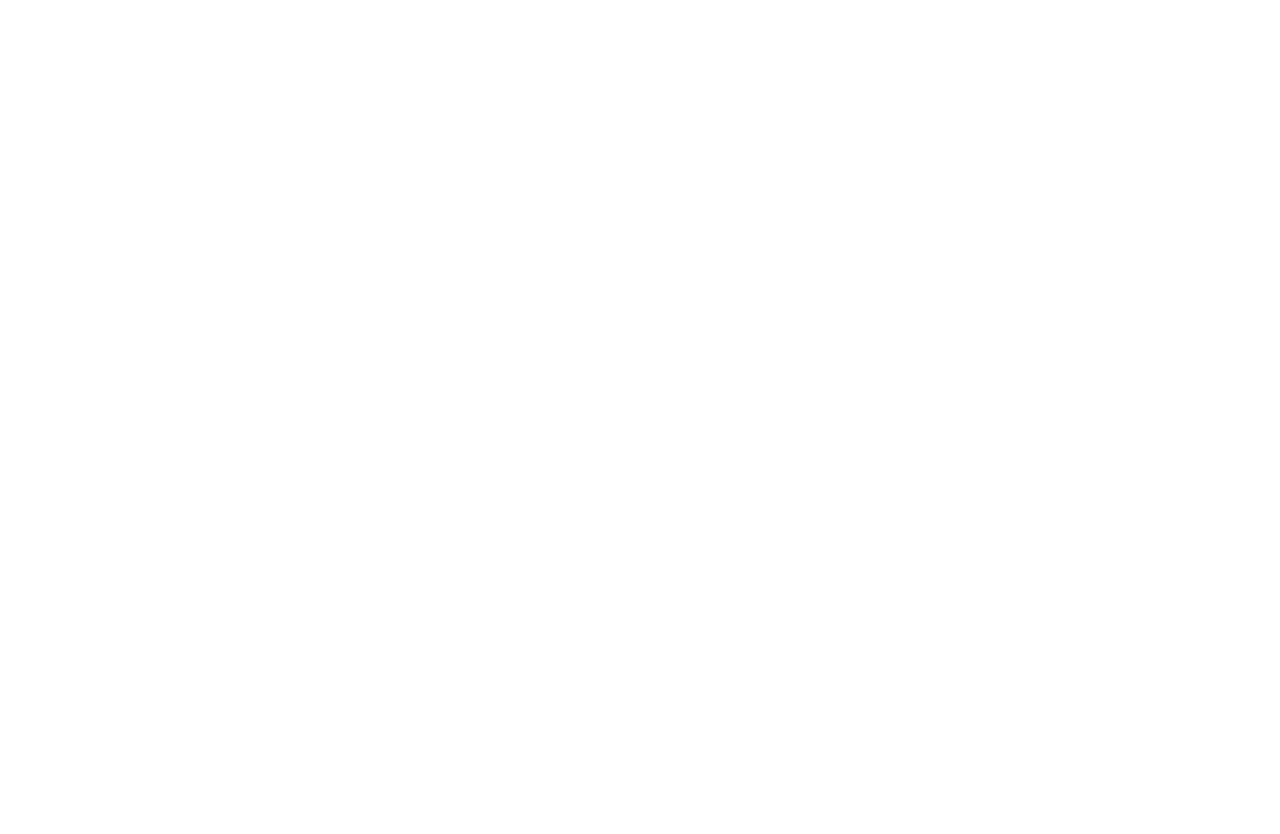
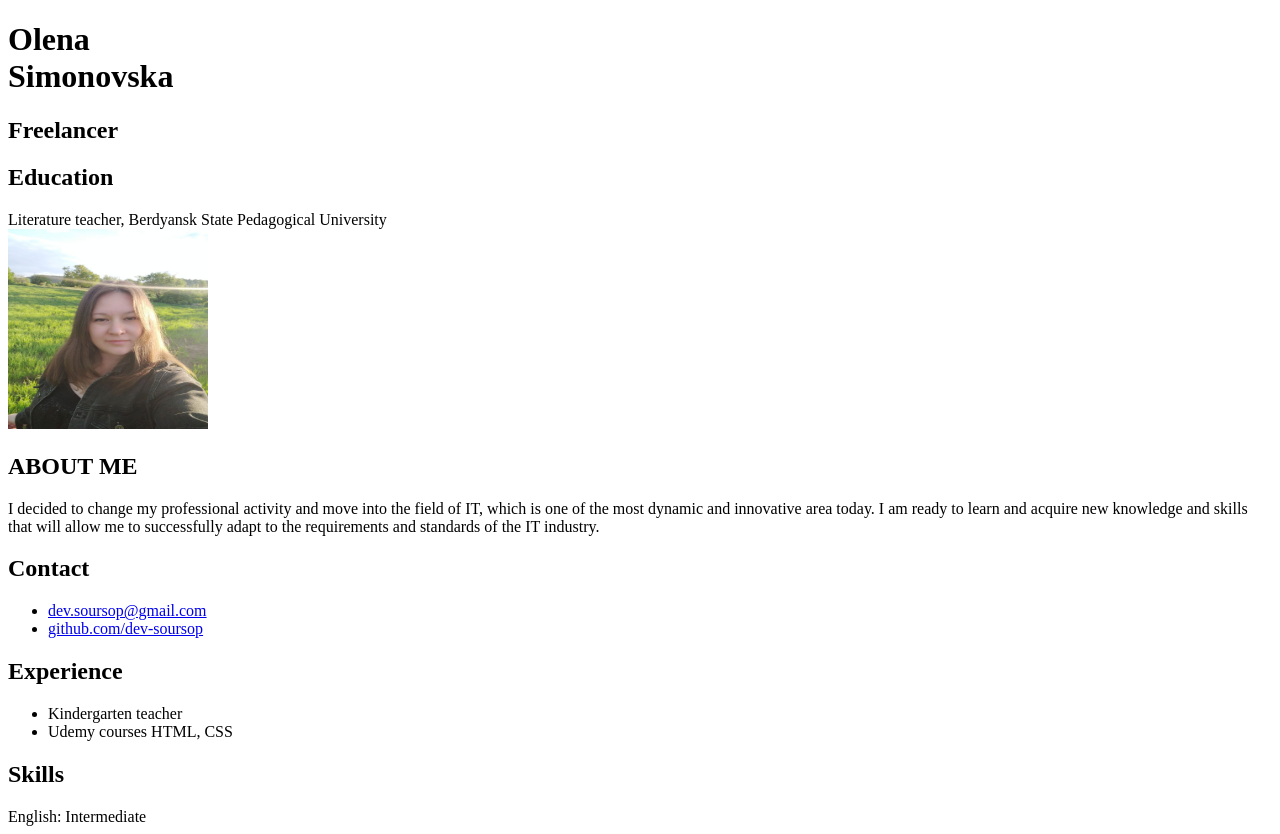
Before and after one commit to dev-soursop/rsschool-cv, a plain HTML site: page index.html in a window 1280 px wide. Before the commit the page ends 800 px from the top, so only its background shows below. Drawn offline with Linux system fonts and the light colour scheme.

Commit message:
feat: add html and assets

```diff
--- a/index.html
+++ b/index.html
@@ -1,11 +1,59 @@
 <!DOCTYPE html>
 <html lang="en">
+
 <head>
     <meta charset="UTF-8">
     <meta name="viewport" content="width=device-width, initial-scale=1.0">
+    <meta name="description" content="Olena Simonovska Curriculum Vitae">
+    <meta name="keywords" content="CV, Curriculum Vitae, IT professional">
     <title>Olena`s CV</title>
-    <link rel="stylesheet" href="style.css">
 </head>
+
 <body>
+    <main>
+        <div class="container second container-img__top">
+            <header>
+                <h1>Olena <br>Simonovska</h1>
+            </header>
+            <div class="row">
+                <h2>Freelancer</h2>
+                <div class="card">
+                    <h2 class="card__title">Education</h2>
+                    <div class="text">Literature teacher, Berdyansk State Pedagogical University</div>
+                </div>
+                <div class="card card__high card-img__right">
+                    <img src="img/photo_2023-07-02_21-39-31.jpg" alt="Profile photo" height="200px" width="200px">
+                    <h2 class="card__title">ABOUT ME</h2>
+                    <p class="text">I decided to change my professional activity and move into the field of IT, which is
+                        one of the most
+                        dynamic and innovative area today. I am ready to learn and acquire new knowledge and skills that
+                        will
+                        allow me to successfully adapt to the requirements and standards of the IT industry.
+                    </p>
+                </div>
+            </div>
+            <div class="row">
+                <div class="card card__high card-img__left">
+                    <h2 class="card__title">Contact</h2>
+                    <ul class="text">
+                        <li><a href="mailto:dev.soursop@gmail.com">dev.soursop@gmail.com</a></li>
+                        <li><a href="https://github.com/dev-soursop">github.com/dev-soursop</a></li>
+                    </ul>
+                </div>
+                <div class="card">
+                    <h2 class="card__title">Experience</h2>
+                    <ul class="text">
+                        <li>Kindergarten teacher</li>
+                        <li>Udemy courses HTML, CSS</li>
+                    </ul>
+                </div>
+                <div class="card">
+                    <h2 class="card__title">Skills</h2>
+                    <div class="text">English: Intermediate</div>
+                </div>
+            </div>
+        </div>
+    </main>
 </body>
+
 </html>
```
Also changed, not shown: img/circles.svg (added), img/dots.svg (added), img/grid.svg (added), img/photo_2023-07-02_21-39-31.jpg (added), img/rings.svg (added), img/wave.svg (added).
